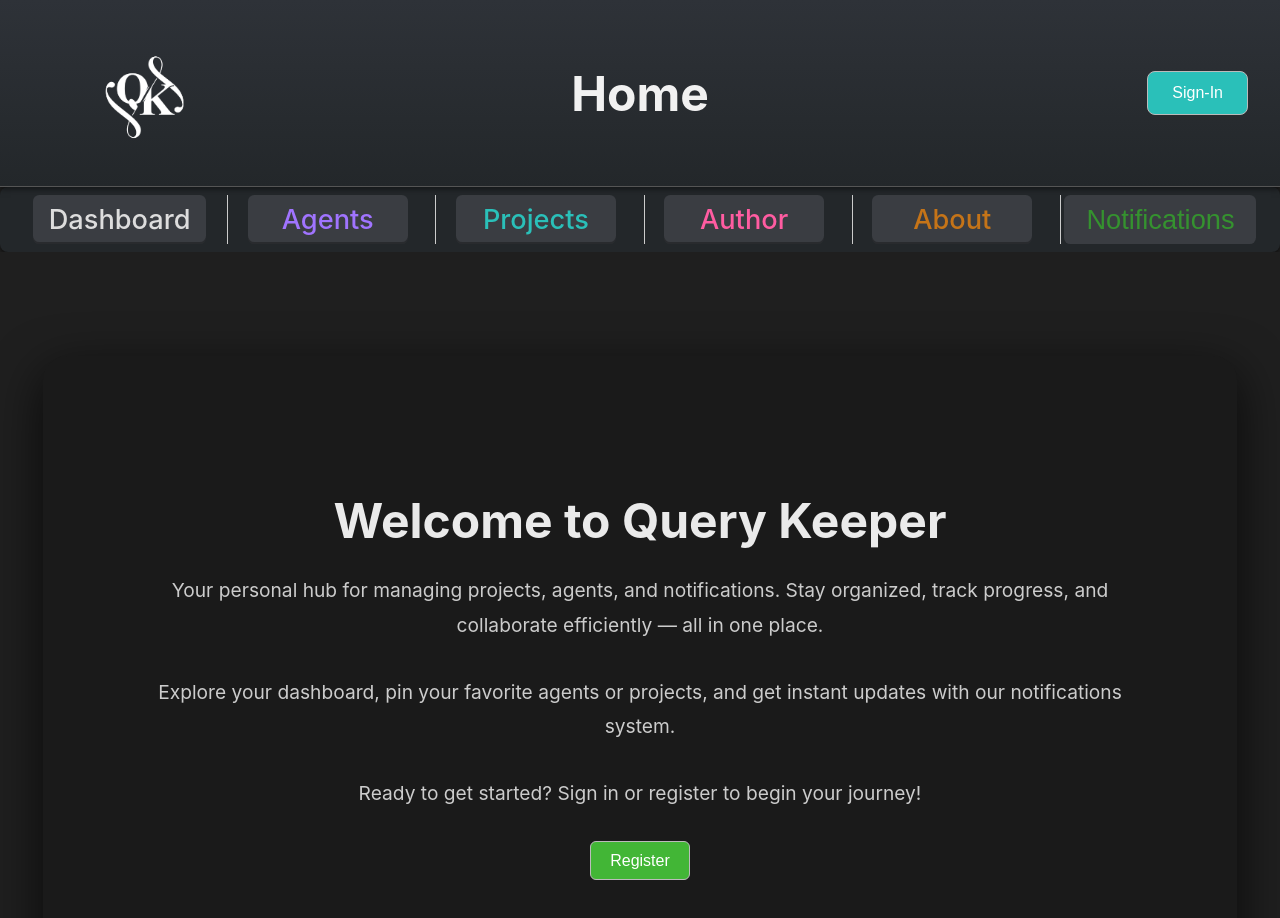
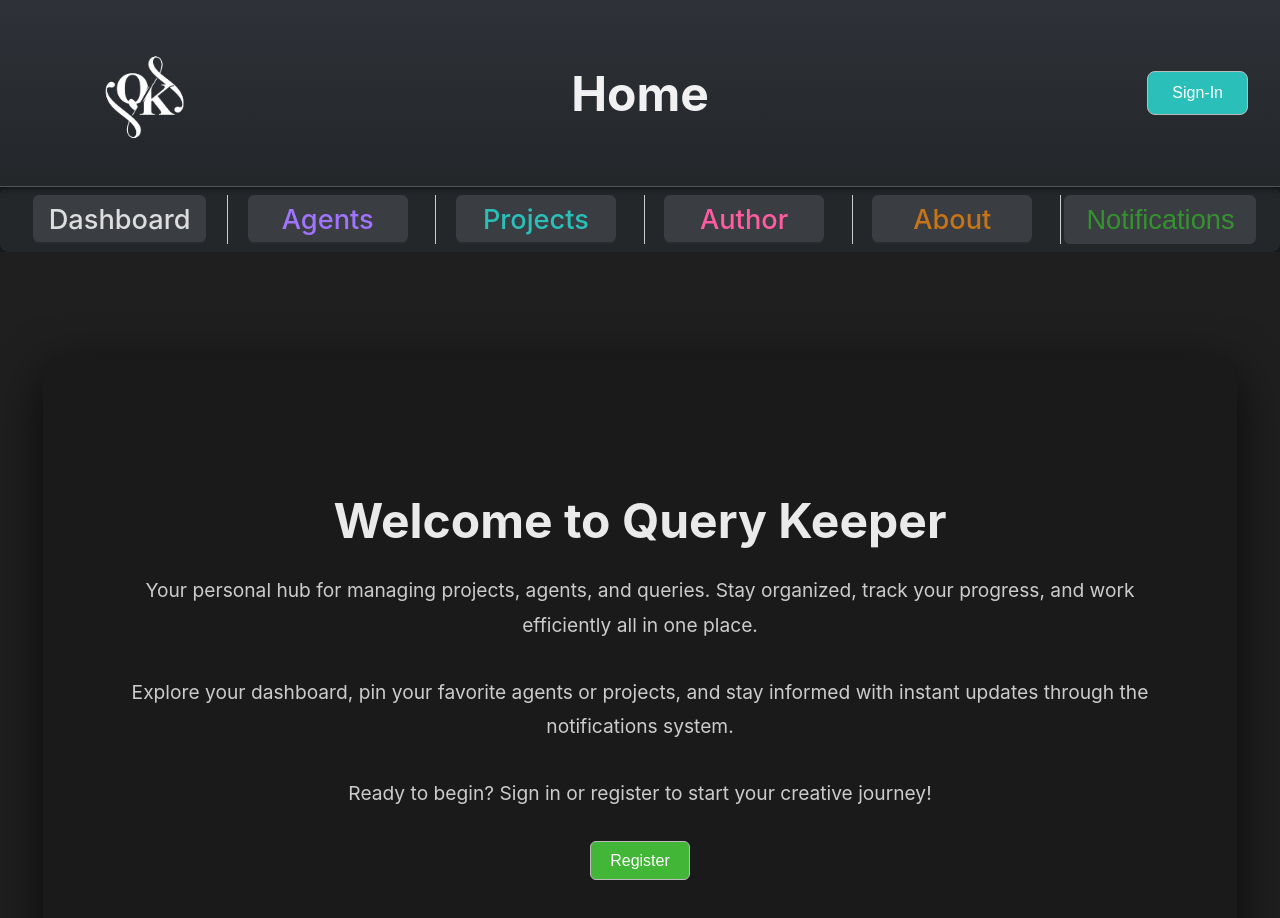
Before and after one commit to jraczynski6/query-keeper, a React (Vite) app: page / in a window 1280 px wide. Shown: the top 918 px of the page. Built offline with nearby package versions, Linux system fonts and the light colour scheme.

Commit message:
Add demo changes

```diff
--- a/src/components/EditableNoteCard.css
+++ b/src/components/EditableNoteCard.css
@@ -1,6 +1,6 @@
 .note-card {
   background-color: #2a2a2a;
-  border: 2px solid #FF5CA1;
+  border: 2px solid #5cff61;
   border-radius: 0.75rem;
   padding: 1rem;
   box-shadow: 0 4px 12px rgba(0, 0, 0, 0.4), 0 0 10px rgba(255, 92, 161, 0.4);
@@ -23,7 +23,7 @@
   resize: vertical;
   padding: 0.5rem;
   border-radius: 0.5rem;
-  border: 1px solid #FF5CA1;
+  border: 1px solid #5cff61;
   background-color: #1e1e1e;
   color: #fff;
   font-size: 0.9rem;
--- a/src/components/Layout.jsx
+++ b/src/components/Layout.jsx
@@ -27,7 +27,7 @@ export default function Layout({ children, isAuthenticated, setAuthenticated, pa
                 title: "Follow up with Jane Doe",
                 message: "Check in with Jane Doe today."
             });
-        }, 120000); // 2 minute timer, adjust for demo
+        }, 170000); // 3 minute timer, adjust for demo
 
         return () => clearTimeout(timer);
     }, []);
--- a/src/pages/Landing.jsx
+++ b/src/pages/Landing.jsx
@@ -15,15 +15,15 @@ export default function Landing({ setAuthenticated }) {
                 <h2>Welcome to Query Keeper</h2>
 
                 <p>
-                    Your personal hub for managing projects, agents, and notifications.
-                    Stay organized, track progress, and collaborate efficiently — all in one place.
+                    Your personal hub for managing projects, agents, and queries.
+                    Stay organized, track your progress, and work efficiently all in one place.
                 </p>
                 <p>
                     Explore your dashboard, pin your favorite agents or projects,
-                    and get instant updates with our notifications system.
+                    and stay informed with instant updates through the notifications system.
                 </p>
                 <p>
-                    Ready to get started? Sign in or register to begin your journey!
+                    Ready to begin? Sign in or register to start your creative journey!
                 </p>
 
                 <div className="landing-actions">
```
